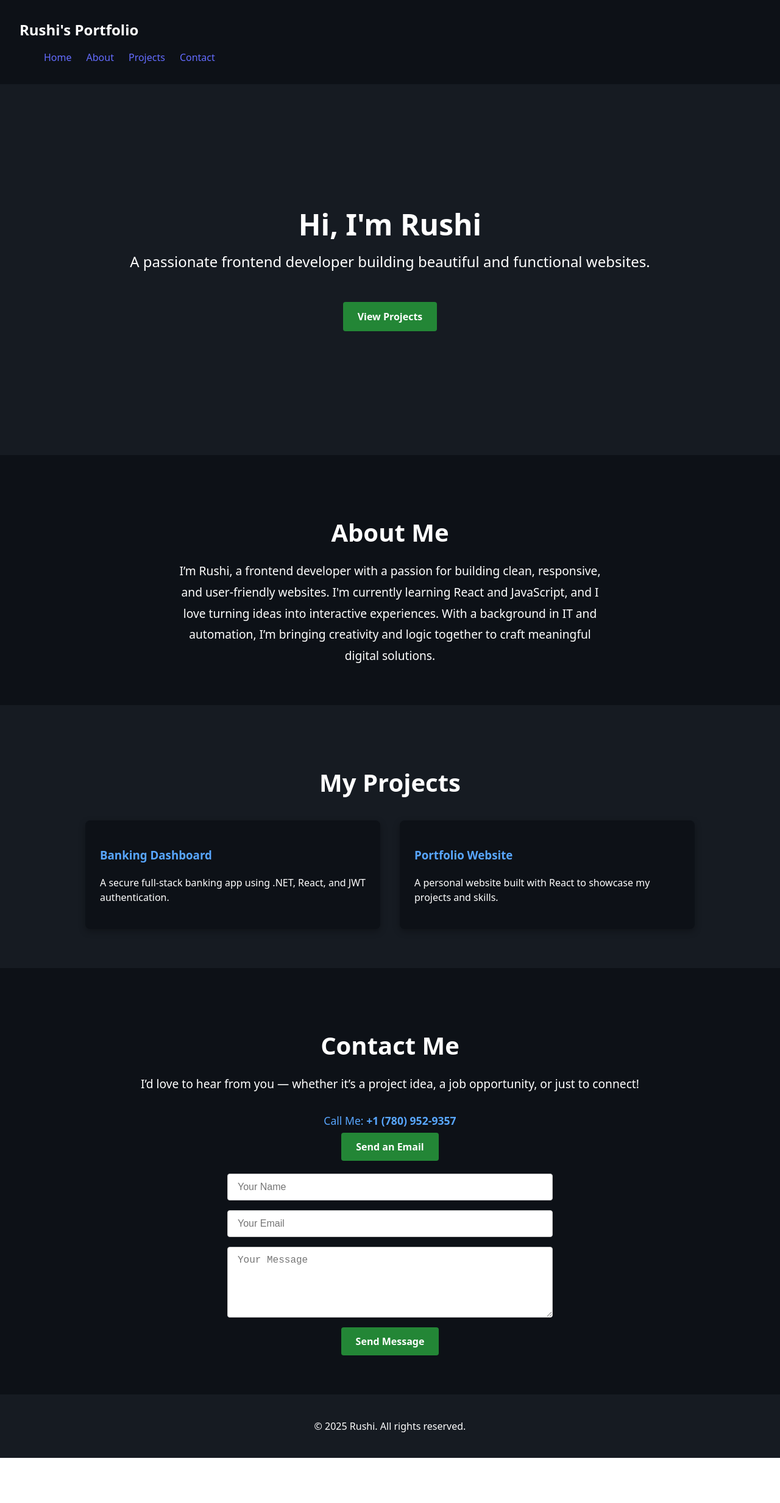
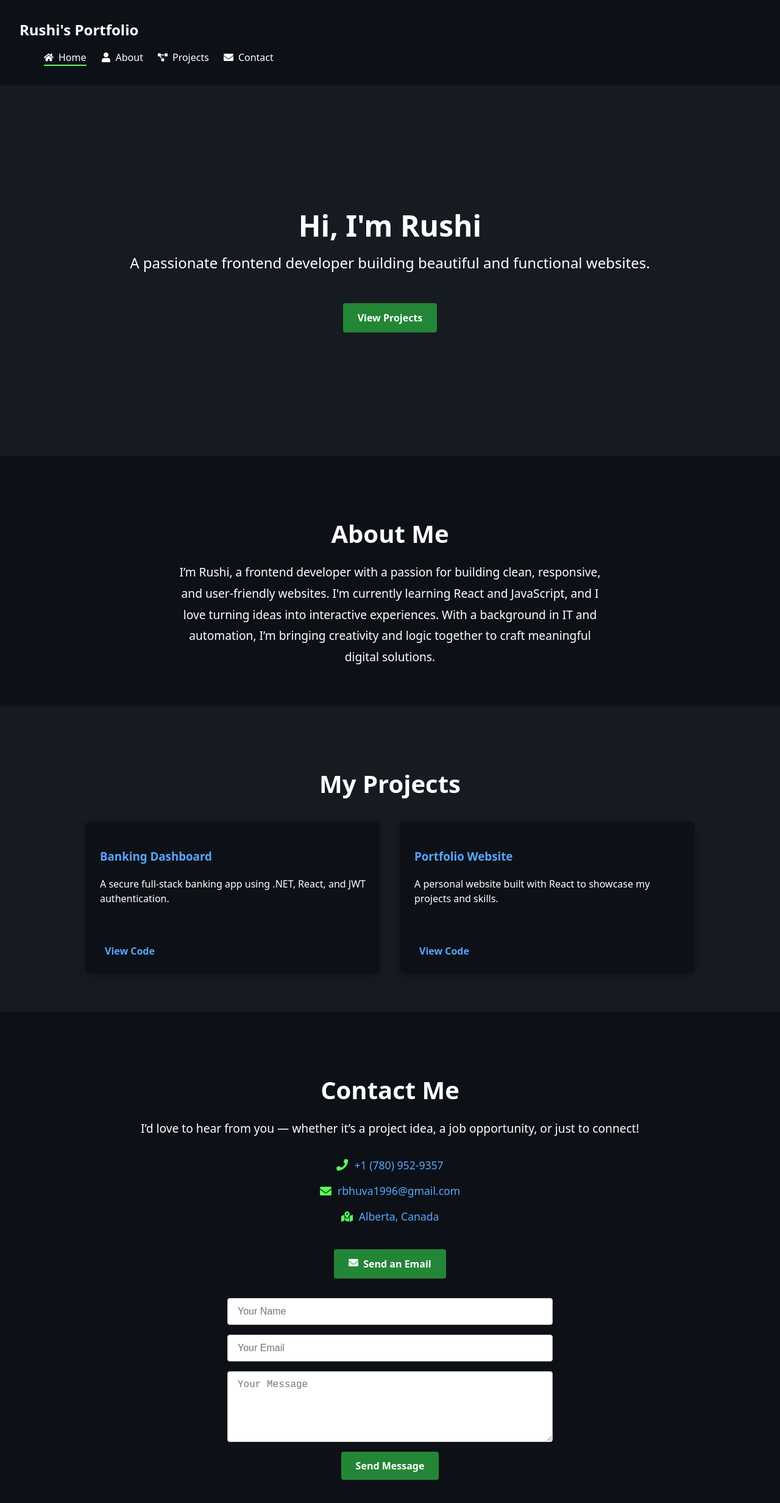
Before and after one commit to Rkb1510/my-portfolio, a React (Vite) app: page / in a window 1280 px wide. Shown: the top 2464 px of the page at 61% size. Before the commit the page ends 2390 px from the top, so only its background shows below. Built offline with nearby package versions, Linux system fonts and the light colour scheme.

Commit message:
Update github links

```diff
--- a/package.json
+++ b/package.json
@@ -11,8 +11,10 @@
   },
   "dependencies": {
     "@babel/runtime": "^7.27.6",
+    "framer-motion": "^12.19.1",
     "react": "^19.1.0",
     "react-dom": "^19.1.0",
+    "react-icons": "^5.5.0",
     "react-scrollspy": "^3.4.3"
   },
   "devDependencies": {
--- a/src/components/Contact.jsx
+++ b/src/components/Contact.jsx
@@ -1,13 +1,14 @@
 //components/Contact.jsx
 
 import React, { useState } from "react";
+import { FaEnvelope, FaPhone, FaMapMarkedAlt } from "react-icons/fa";
+import { motion } from "framer-motion";
 
-function Contact()
-{
+function Contact() {
     const [formData, setFormData] = useState({
-        name:'',
-        email:'',
-        message:'',
+        name: '',
+        email: '',
+        message: '',
     });
 
     const handleChange = (e) => {
@@ -17,16 +18,20 @@ function Contact()
         }));
     };
 
-    const handleSubmit =(e) => {
+    const handleSubmit = (e) => {
         e.preventDefault();
-        console.log('Form Data:' ,formData);
+        console.log('Form Data:', formData);
         alert('Message sent (simulated)');
-        setFormData({name: '', email:'', message:''});
+        setFormData({ name: '', email: '', message: '' });
     };
 
     return (
-        <section
+        <motion.section
             id="contact"
+            initial={{ opacity: 0, y: 50 }}
+            whileInView={{ opacity: 1, y: 0 }}
+            transition={{ duration: 0.6, ease: 'easeOut' }}
+            viewport={{ once: true }}
             style={{
                 padding: '4rem 2rem',
                 background: '#0d1117',
@@ -34,14 +39,23 @@ function Contact()
                 textAlign: 'center',
             }}
         >
-            <h2 style={{fontSize:'2.5rem', marginBottom: '1rem'}}>Contact Me</h2>
-            <p style={{fontSize: '1.2rem', marginBottom: '2rem'}}>
+            <h2 style={{ fontSize: '2.5rem', marginBottom: '1rem' }}>Contact Me</h2>
+            <p style={{ fontSize: '1.2rem', marginBottom: '2rem' }}>
                 I’d love to hear from you — whether it’s a project idea, a job opportunity, or just to connect!
             </p>
 
-            <p style={{marginTop: '1rem', fontSize:'1.1rem', color:'#58a6ff'}}>
-                Call Me: <strong>+1 (780) 952-9357</strong>
-            </p>
+            <div style={styles.contactItem}>
+                <FaPhone style={styles.icon} />
+                <span>+1 (780) 952-9357</span>
+            </div>
+            <div style={styles.contactItem}>
+                <FaEnvelope style={styles.icon} />
+                <span>rbhuva1996@gmail.com</span>
+            </div>
+            <div style={styles.contactItem}>
+                <FaMapMarkedAlt style={styles.icon} />
+                <span>Alberta, Canada</span>
+            </div>
 
             <a
                 href="mailto:rbhuva1996@gmail.com"
@@ -52,9 +66,14 @@ function Contact()
                     textDecoration: 'none',
                     borderRadius: '4px',
                     fontWeight: '600',
+                    display: 'inline-block',
+                    marginTop: '1.5rem',
                 }}
             >
-                Send an Email
+                <FaEnvelope style={{
+                    marginRight: '0.5rem',
+                    }}/>
+                    Send an Email
             </a>
 
             <form
@@ -111,14 +130,14 @@ function Contact()
                         cursor: 'pointer',
                     }}
                 >
-                Send Message
+                    Send Message
                 </button>
             </form>
-        </section>
+        </motion.section>
     );
 }
 
-const inputStyle ={
+const inputStyle = {
     width: '100%',
     padding: '0.75rem 1rem',
     borderRadius: '4px',
@@ -126,4 +145,20 @@ const inputStyle ={
     fontSize: '1rem',
 };
 
+const styles = {
+    contactItem: {
+        display: 'flex',
+        alignItems: 'center',
+        justifyContent: 'center',
+        gap: '10px',
+        marginBottom: '1rem',
+        fontSize: '1.1rem',
+        color: '#58a6ff',
+    },
+    icon: {
+        fontSize: '1.2rem',
+        color: '#58ff58',
+    },
+};
+
 export default Contact;
--- a/src/components/Navbar.jsx
+++ b/src/components/Navbar.jsx
@@ -1,18 +1,25 @@
 //components/Navbar.jsx
 
 import React from "react";
+import Scrollspy from "react-scrollspy";
+import { FaHome, FaUser, FaProjectDiagram, FaEnvelope } from "react-icons/fa";
 
 function Navbar()
 {
     return (
         <nav style={styles.navbar}>
             <h1 style={styles.logo}>Rushi's Portfolio</h1>
-            <ul style={styles.navLinks}>
-                <li><a href="#home">Home</a></li>
-                <li><a href="#about">About</a></li>
-                <li><a href="#projects">Projects</a></li>
-                <li><a href="#contact">Contact</a></li>
-            </ul>
+            <Scrollspy
+                items={['home','about','projects','contact']}
+                currentClassName="is-current "
+                style={styles.navLinks}
+                offset={-100}
+            >
+                <li><a href="#home" style={styles.link}><FaHome style={styles.icon} /> Home</a></li>
+                <li><a href="#about" style={styles.link}><FaUser style={styles.icon} /> About</a></li>
+                <li><a href="#projects" style={styles.link}><FaProjectDiagram style={styles.icon} /> Projects</a></li>
+                <li><a href="#contact" style={styles.link}><FaEnvelope style={styles.icon} /> Contact</a></li>
+            </Scrollspy>
         </nav>
     );
 }
@@ -35,6 +42,19 @@ const styles = {
         display: 'flex',
         gap: '1.5rem'
     },
+
+    link: {
+        color: 'white',
+        textdecoration: 'none',
+        fontWeight: '500',
+        display: 'flex',
+        alignItems: 'center',
+    },
+
+    icon: {
+        marginRight: '8px',
+        verticalAlign: 'middle',
+    },
 };
 
 export default Navbar;
--- a/src/components/Project.jsx
+++ b/src/components/Project.jsx
@@ -1,17 +1,20 @@
 //components/Project.jsx
 
 import React from 'react';
+import { FaGithub } from 'react-icons/fa';
 
 function Project() {
   const projectList = [
     {
       title: 'Banking Dashboard',
       description: 'A secure full-stack banking app using .NET, React, and JWT authentication.',
+      githubUrl: 'https://github.com/Rkb1510/Banking-App',
     },
 
     {
       title: 'Portfolio Website',
       description: 'A personal website built with React to showcase my projects and skills.',
+      githubUrl: 'https://github.com/Rkb1510/my-portfolio',
     },
 
   ];
@@ -45,10 +48,32 @@ function Project() {
               borderRadius: '8px',
               boxShadow: '0 4px 12px rgba(0,0,0,0.3)',
               textAlign: 'left',
+              display: 'flex',
+              flexDirection: 'column',
+              justifyContent: 'space-between',
+              height: '200px',
             }}
           >
-            <h3 style={{ color: '#58a6ff' }}>{project.title}</h3>
-            <p>{project.description}</p>
+            <div>
+              <h3 style={{ color: '#58a6ff' }}>{project.title}</h3>
+              <p>{project.description}</p>
+            </div>
+            <a
+              href={project.githubUrl}
+              target='_blank'
+              rel='noopener noreferrer'
+              style={{
+                marginTop: '1rem',
+                color: "#58a6ff",
+                textDecoration: 'none',
+                display: 'inline-flex',
+                alignItems: 'center',
+                gap: '0.5rem',
+                fontWeight: '600'
+              }}
+            >
+              <fagithub size={20} />View Code
+            </a>
           </div>
         ))}
       </div>
--- a/src/index.css
+++ b/src/index.css
@@ -33,8 +33,6 @@ a:hover {
 body {
   margin: 0;
   padding: 0;
-  min-width: 100vw;
-  min-height: 100vh;
   background-color: #0d1117;
 }
 
```
Also changed, not shown: 1 other file (tests, documents, lock files or other folders).
